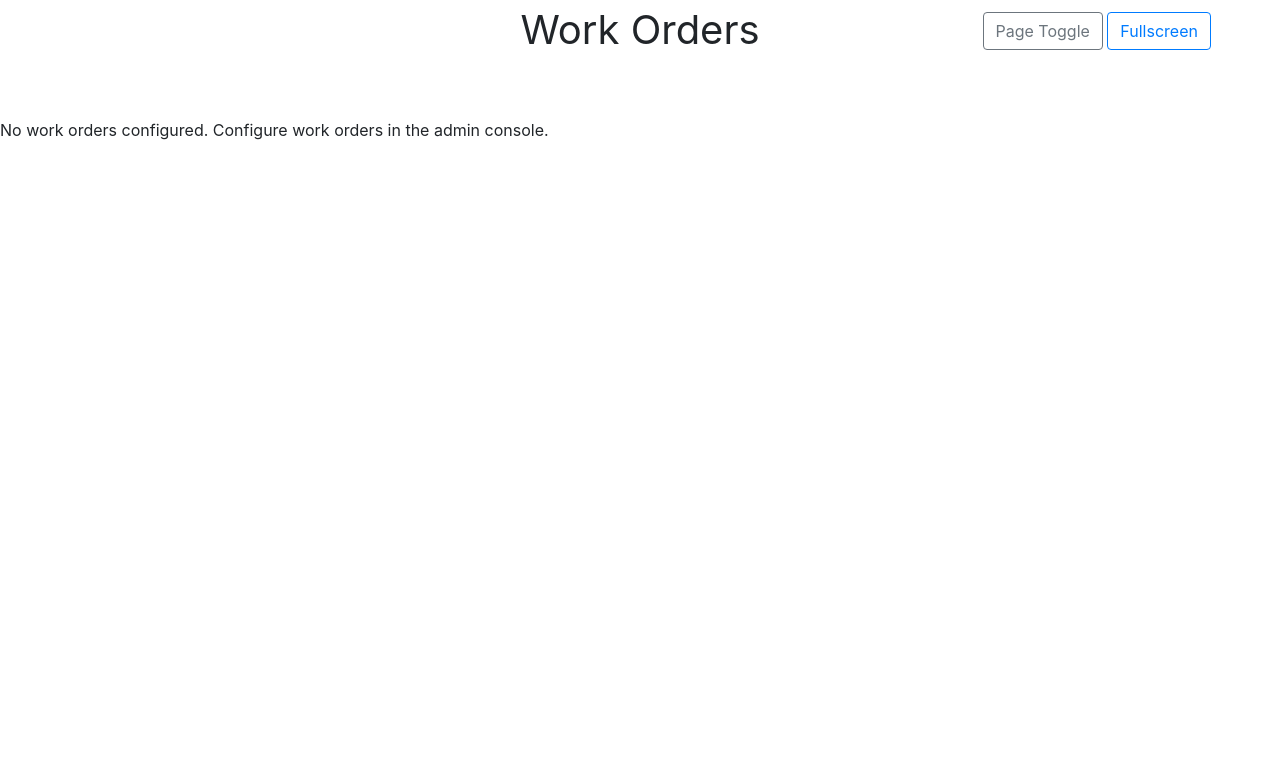
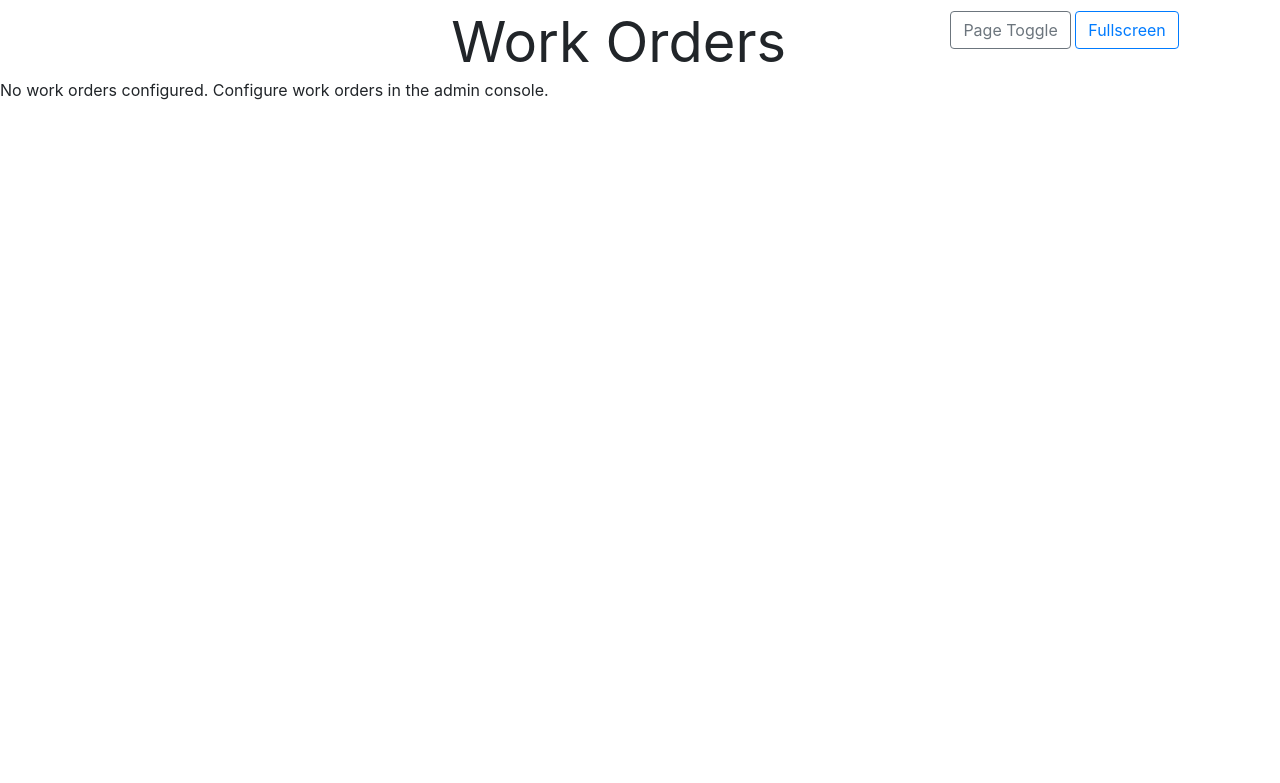
Before and after one commit to mjrskiles/job-board, a Django app: page / in a window 1280 px wide. Shown: the top 783 px of the page. Run offline with Django 3.2, Linux system fonts and the light colour scheme; data that the repository does not hold is empty; some libraries are stand-ins or nearby versions.

Commit message:
Reduced title block size.

```diff
--- a/workorder_app/static/css/workorder_list.css
+++ b/workorder_app/static/css/workorder_list.css
@@ -3,12 +3,13 @@ html, body {
 }
 
 .title {
-    font-size: 2.5em;
+    font-size: 3.5em;
     text-align: center;
 }
 
 .title-block {
-    height: 15%;
+    height: 10%;
+    width: 99%;
 }
 
 .button-wrapper {
@@ -16,7 +17,7 @@ html, body {
 }
 
 .table-container {
-    height: 85%;
+    height: 90%;
 }
 
 .project-row {
```
